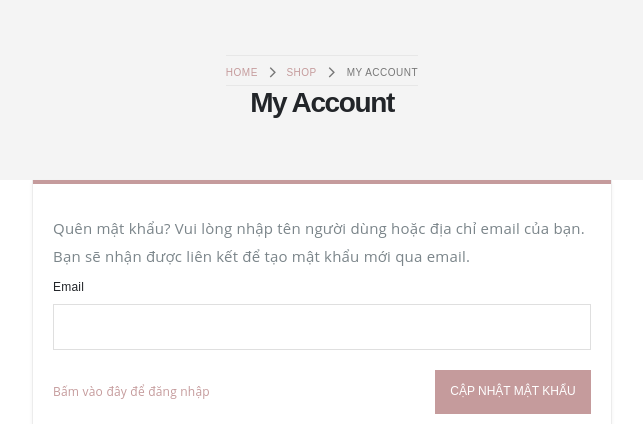
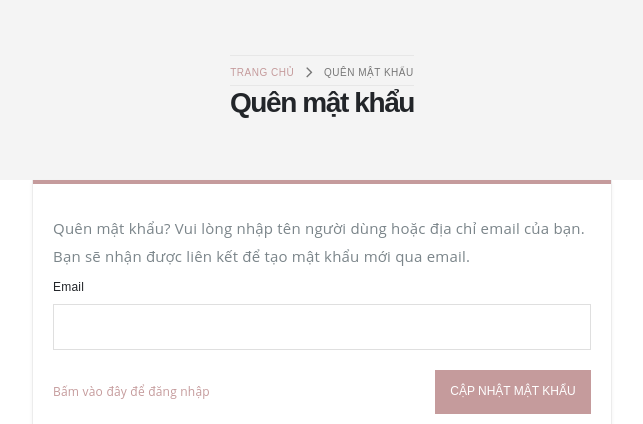
Before and after one commit to SonCuan/Duan1, a PHP site: page /index.php?act=quenmk in a window 1280 px wide. Shown: the part 197-621 px from the top of the page, without its empty margins (318-961 px from the left). Run offline with PHP 8.4, Linux system fonts and the light colour scheme; data that the repository does not hold is empty.

Commit message:
update qmk

```diff
--- a/view/quenmk.php
+++ b/view/quenmk.php
@@ -4,16 +4,16 @@
             <nav aria-label="breadcrumb" class="breadcrumb-nav">
                 <div class="container">
                     <ol class="breadcrumb">
-                        <li class="breadcrumb-item"><a href="demo4.html">Home</a></li>
-                        <li class="breadcrumb-item"><a href="category.html">Shop</a></li>
+                        <li class="breadcrumb-item"><a href="index.php">Trang chủ</a></li>
+
                         <li class="breadcrumb-item active" aria-current="page">
-                            My Account
+                            Quên mật khẩu
                         </li>
                     </ol>
                 </div>
             </nav>
 
-            <h1>My Account</h1>
+            <h1>Quên mật khẩu</h1>
         </div>
     </div>
 
```
